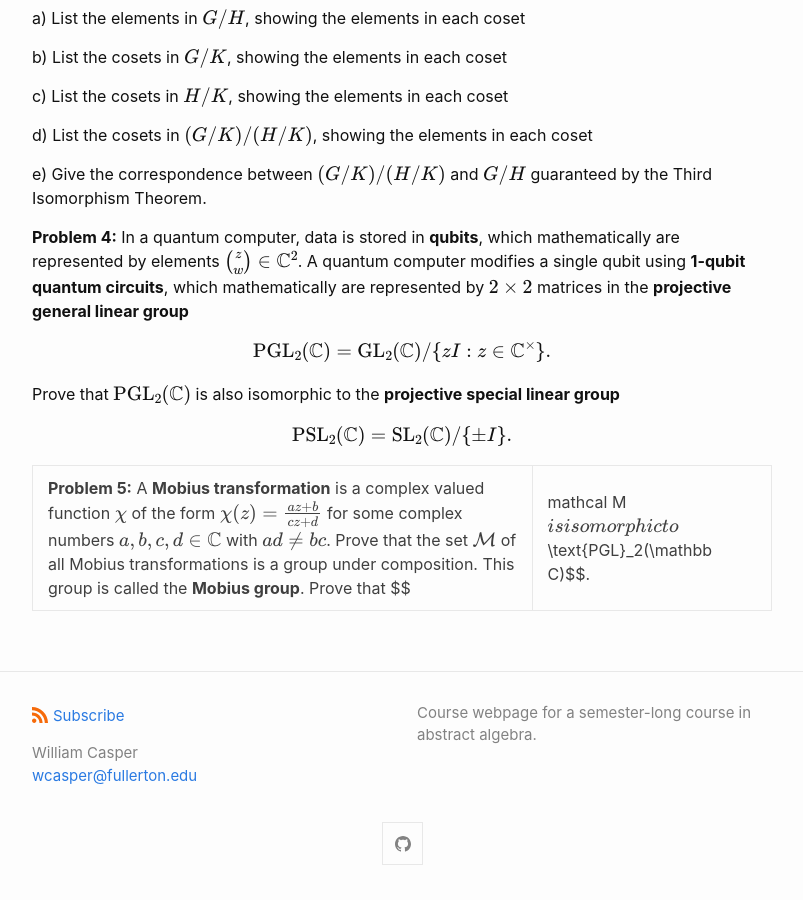
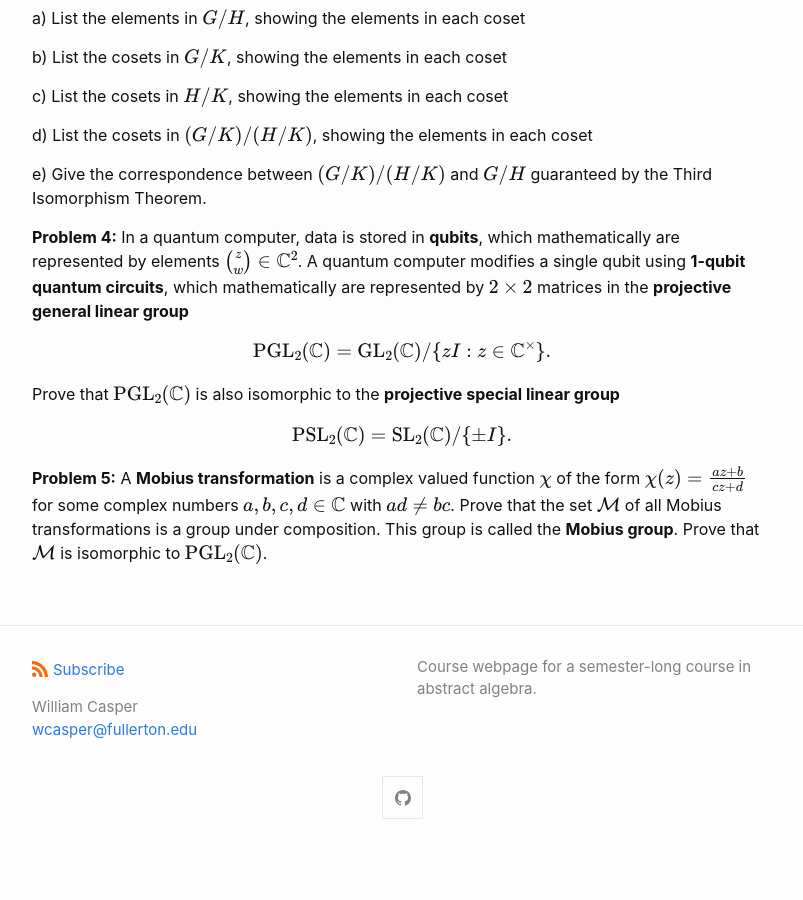
Before and after one commit to wcasper/math407spring2021, a Jekyll site: the page built from _homework/hw6.md, in a window 1280 px wide and 900 px high, scrolled down 1006 px. Shown: the whole window, without its empty margins (238-1041 px from the left). Built offline with Jekyll 4.4.1, drawn with Linux system fonts in a browser that asks for light colours; after the commit the page ends 1860 px from its top, so only the background shows below that.

Commit message:
fixed typo

```diff
--- a/_homework/hw6.md
+++ b/_homework/hw6.md
@@ -49,4 +49,4 @@ Prove that $$\text{PGL}_2(\mathbb C)$$ is also isomorphic to the **projective sp
 
 $$\text{PSL}_2(\mathbb C) = \text{SL}_2(\mathbb C)/\{\pm I\}.$$
 
-**Problem 5:** A **Mobius transformation** is a complex valued function $$\chi$$ of the form $$\chi(z) = \frac{az + b}{cz + d}$$ for some complex numbers $$a,b,c,d\in\mathbb C$$ with $$ad\neq bc$$.  Prove that the set $$\mathcal M$$ of all Mobius transformations is a group under composition.  This group is called the **Mobius group**.  Prove that $$|mathcal M$$ is isomorphic to $$\text{PGL}_2(\mathbb C)$$.
+**Problem 5:** A **Mobius transformation** is a complex valued function $$\chi$$ of the form $$\chi(z) = \frac{az + b}{cz + d}$$ for some complex numbers $$a,b,c,d\in\mathbb C$$ with $$ad\neq bc$$.  Prove that the set $$\mathcal M$$ of all Mobius transformations is a group under composition.  This group is called the **Mobius group**.  Prove that $$\mathcal M$$ is isomorphic to $$\text{PGL}_2(\mathbb C)$$.
```
